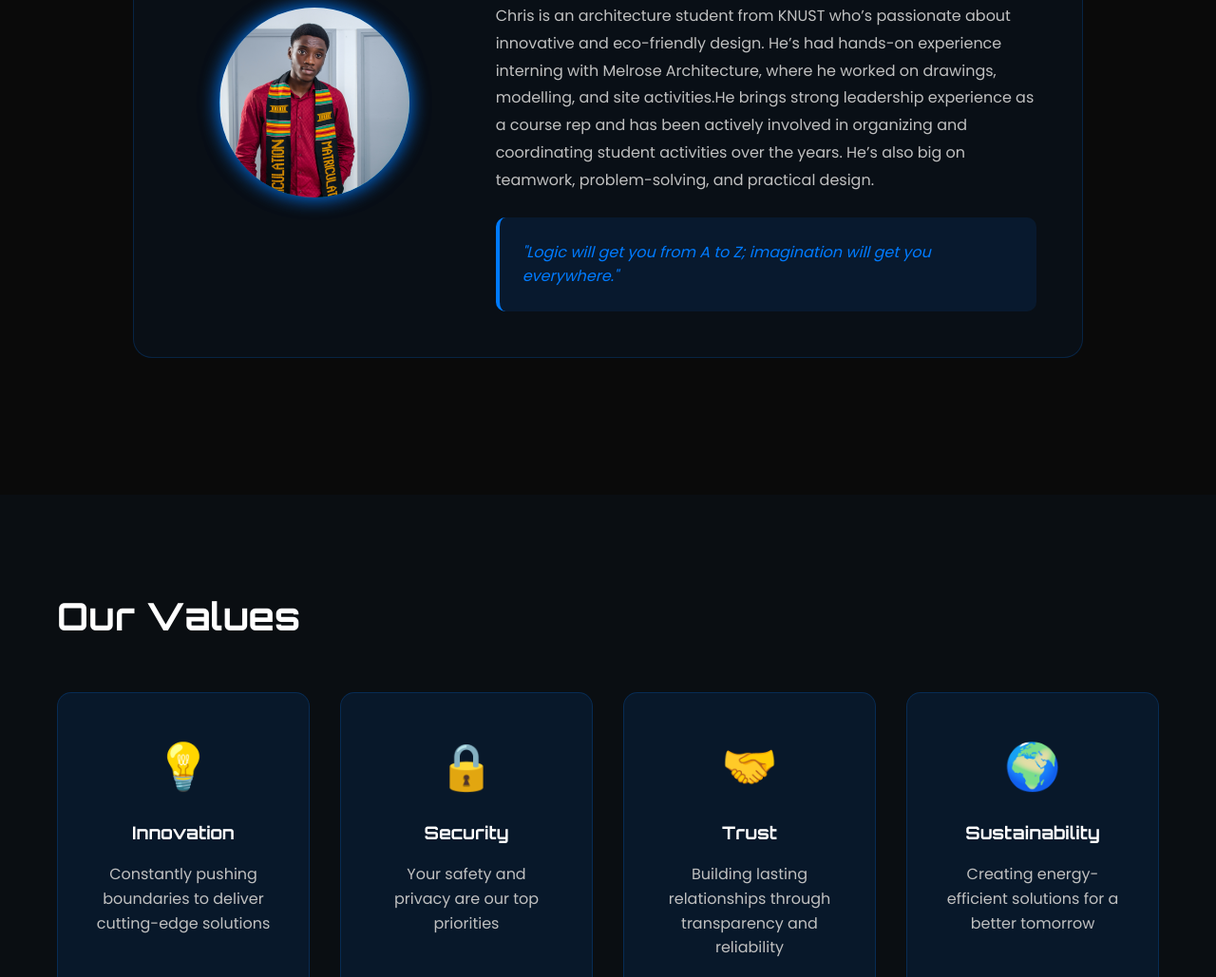
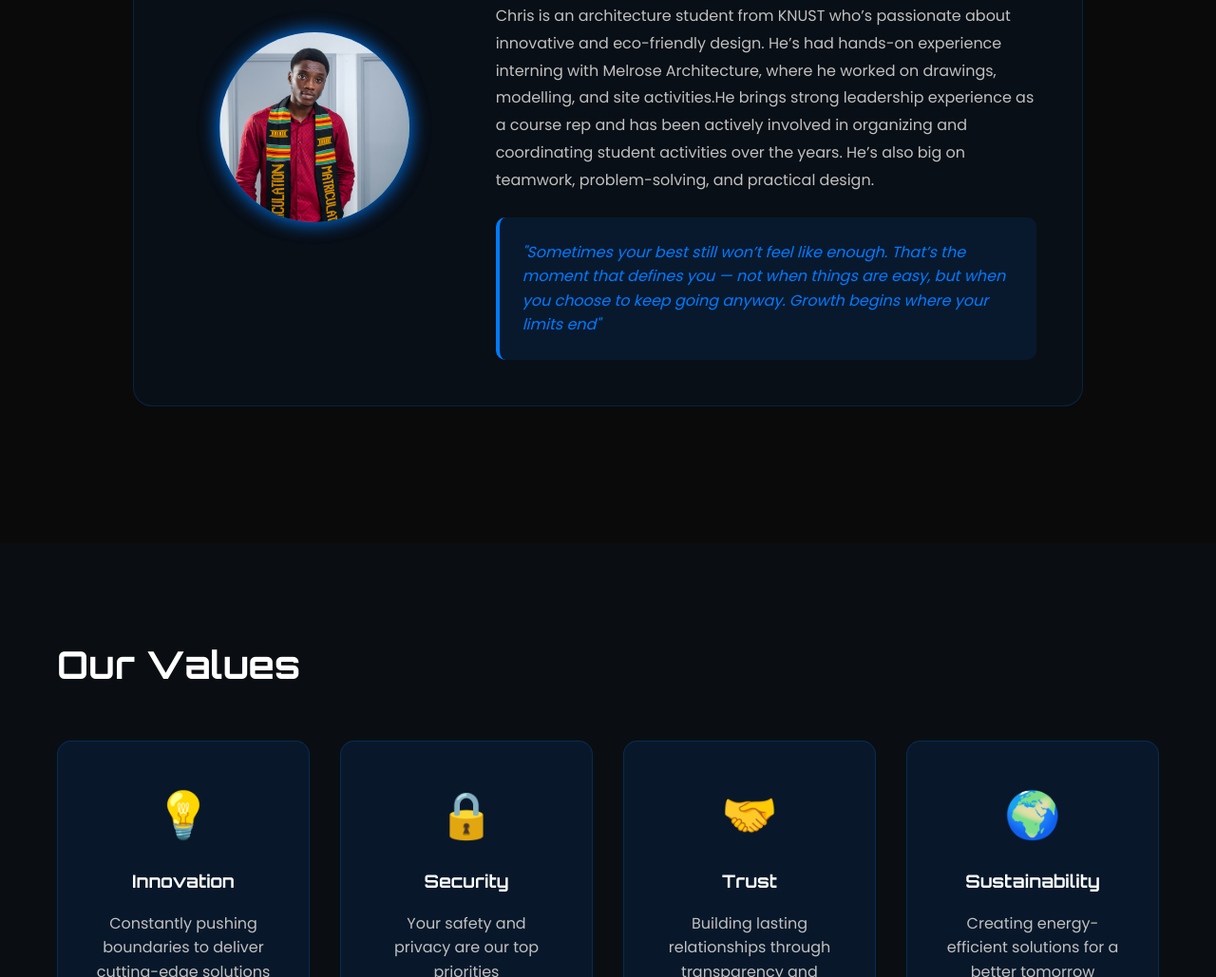
Before and after one commit to OptimusO7/HOMEBOSS_WEBSITE, a website: page public/about.html in a window 1280 px wide. Shown: the part 5561-6590 px from the top of the page at 95% size. Drawn offline with Linux system fonts and the light colour scheme.

Commit message:
Update about.html

```diff
--- a/public/about.html
+++ b/public/about.html
@@ -241,7 +241,7 @@
                        Chris is an architecture student from KNUST who’s passionate about innovative and eco-friendly design. He’s had hands-on experience interning with Melrose Architecture, where he worked on drawings, modelling, and site activities.He brings strong leadership experience as a course rep and has been actively involved in organizing and coordinating student activities over the years. He’s also big on teamwork, problem-solving, and practical design.
                     </p>
                     <p class="founder-quote">
-                        "Logic will get you from A to Z; imagination will get you everywhere."
+                        "Sometimes your best still won’t feel like enough. That’s the moment that defines you — not when things are easy, but when you choose to keep going anyway. Growth begins where your limits end"
                     </p>
                 </div>
             </div>
```
